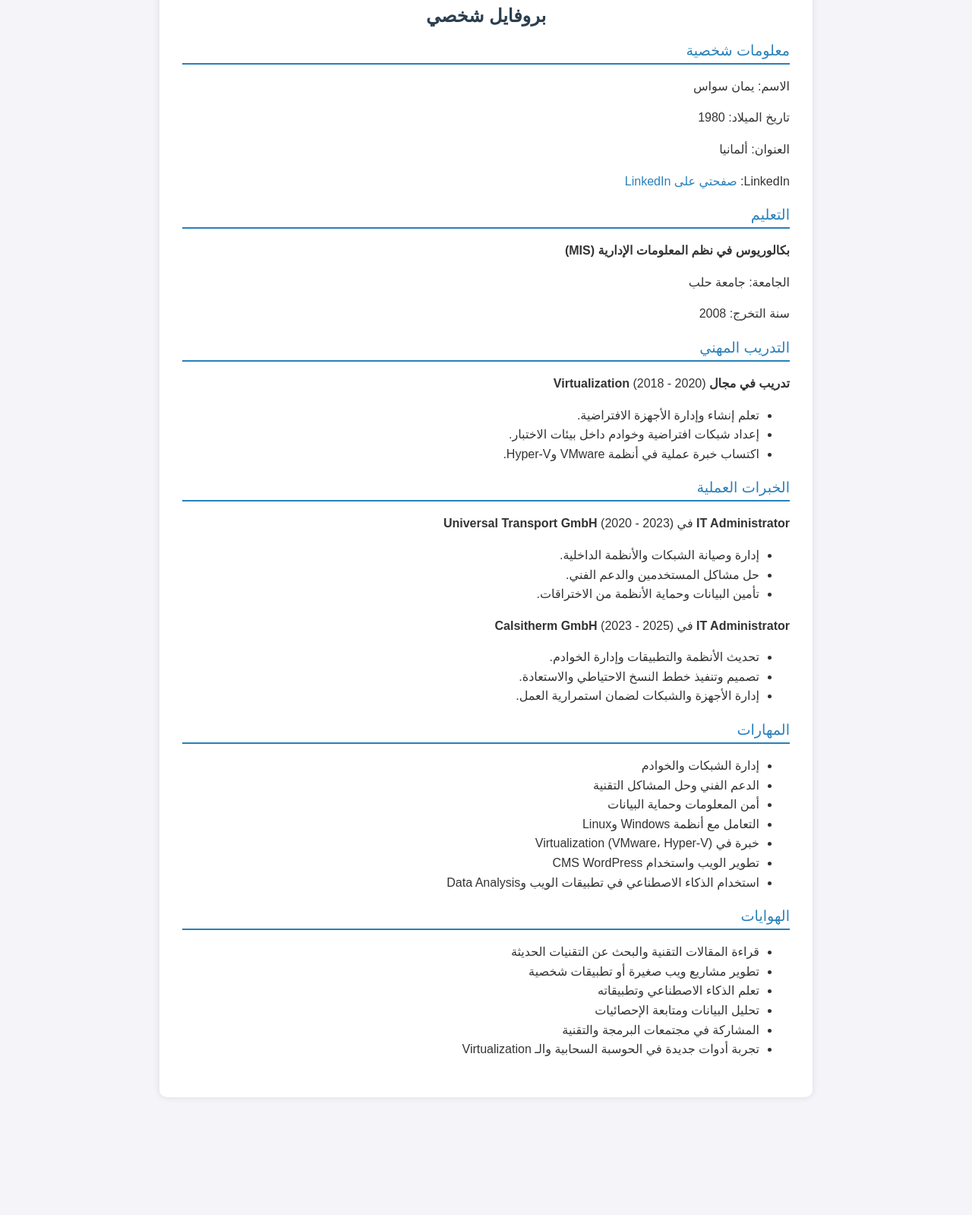
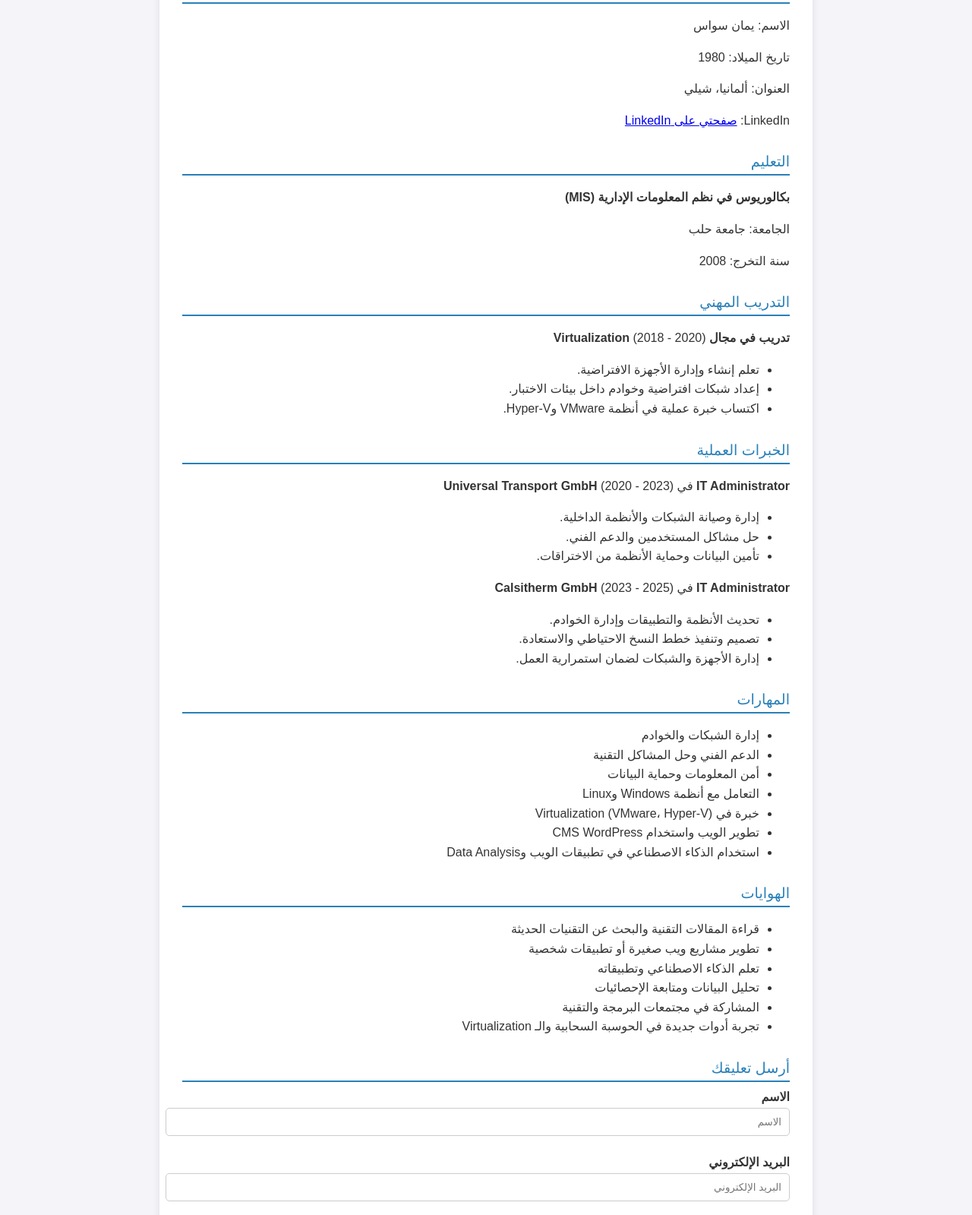
Before and after one commit to Ysawas/session3, a plain HTML site: page index.html in a window 1280 px wide. Shown: the part 154-1753 px from the top of the page at 76% size. Before the commit the page ends 1648 px from the top, so only its background shows below. Drawn offline with Linux system fonts and the light colour scheme.

Commit message:
1. Prototype of CV

```diff
--- a/index.html
+++ b/index.html
@@ -5,71 +5,57 @@
 <meta name="viewport" content="width=device-width, initial-scale=1.0">
 <title>بروفايل يمان سواس</title>
 <style>
-        body {
-            font-family: Arial, sans-serif;
-            background-color: #f4f4f9;
-            color: #333;
-            margin: 0;
-            padding: 0;
-        }
-        .container {
-            max-width: 800px;
-            margin: 50px auto;
-            background-color: #fff;
-            padding: 30px;
-            border-radius: 10px;
-            box-shadow: 0 0 10px rgba(0,0,0,0.1);
-        }
-        h1, h2 {
-            text-align: center;
-            color: #2c3e50;
-        }
-        p, li {
-            line-height: 1.6;
-        }
-        ul {
-            padding-left: 20px;
-        }
-        .section {
-            margin-bottom: 20px;
-        }
-        .section-title {
-            color: #2980b9;
-            border-bottom: 2px solid #2980b9;
-            padding-bottom: 5px;
-            margin-bottom: 10px;
-            font-size: 1.2em;
-        }
-        a {
-            color: #2980b9;
-            text-decoration: none;
-        }
-        a:hover {
-            text-decoration: underline;
-        }
+    body { font-family: Arial, sans-serif; background-color: #f4f4f9; color: #333; margin: 0; padding: 0; scroll-behavior: smooth; }
+    .navbar { background-color: #2980b9; padding: 10px 20px; position: sticky; top: 0; z-index: 100; display: flex; justify-content: center; flex-wrap: wrap; }
+    .navbar a { color: white; text-decoration: none; margin: 5px 15px; font-weight: bold; }
+    .navbar a:hover { text-decoration: underline; }
+    .container { max-width: 800px; margin: 50px auto; background-color: #fff; padding: 30px; border-radius: 10px; box-shadow: 0 0 10px rgba(0,0,0,0.1); }
+    h1, h2 { text-align: center; color: #2c3e50; }
+    p, li { line-height: 1.6; }
+    ul { padding-left: 20px; }
+    .section { margin-bottom: 30px; }
+    .section-title { color: #2980b9; border-bottom: 2px solid #2980b9; padding-bottom: 5px; margin-bottom: 10px; font-size: 1.2em; }
+    label { display: block; margin-top: 10px; font-weight: bold; }
+    input, textarea, button { width: 100%; padding: 10px; margin-top: 5px; margin-bottom: 15px; border-radius: 5px; border: 1px solid #ccc; }
+    button { background-color: #2980b9; color: white; border: none; cursor: pointer; }
+    button:hover { background-color: #1c5980; }
+    .thank-you { text-align: center; padding: 50px; font-size: 1.5em; color: #27ae60; }
 </style>
 </head>
 <body>
+
+<!-- شريط التنقل -->
+<div class="navbar">
+    <a href="#personal">معلوماتك الشخصية</a>
+    <a href="#education">التعليم والتخرج</a>
+    <a href="#training">التدريب المهني</a>
+    <a href="#experience">الخبرات العملية</a>
+    <a href="#skills">المهارات</a>
+    <a href="#hobbies">الهوايات</a>
+    <a href="#contact">نموذج التعليقات</a>
+</div>
+
 <div class="container">
-        <h1>يمان سواس</h1>
-        <h2>بروفايل شخصي</h2>
 
-        <div class="section">
+    <!-- معلومات شخصية -->
+    <div id="personal" class="section">
         <div class="section-title">معلومات شخصية</div>
         <p>الاسم: يمان سواس</p>
         <p>تاريخ الميلاد: 1980</p>
-            <p>العنوان: ألمانيا</p>
-            <p>LinkedIn: <a href="https://www.linkedin.com/in/yaman-sawas-b6973b168/#" target="_blank">صفحتي على LinkedIn</a></p>
+        <p>العنوان: ألمانيا، شيلي</p>
+        <p>LinkedIn: <a href="https://www.linkedin.com/in/username" target="_blank">صفحتي على LinkedIn</a></p>
     </div>
 
-        <div class="section">
+    <!-- التعليم -->
+    <div id="education" class="section">
         <div class="section-title">التعليم</div>
         <p><strong>بكالوريوس في نظم المعلومات الإدارية (MIS)</strong></p>
         <p>الجامعة: جامعة حلب</p>
         <p>سنة التخرج: 2008</p>
     </div>
 
-        <div class="section">
+    <!-- التدريب المهني -->
+    <div id="training" class="section">
         <div class="section-title">التدريب المهني</div>
         <p><strong>تدريب في مجال Virtualization</strong> (2018 - 2020)</p>
         <ul>
@@ -79,7 +65,8 @@
         </ul>
     </div>
 
-        <div class="section">
+    <!-- الخبرات العملية -->
+    <div id="experience" class="section">
         <div class="section-title">الخبرات العملية</div>
         <p><strong>IT Administrator</strong> في <strong>Universal Transport GmbH</strong> (2020 - 2023)</p>
         <ul>
@@ -95,7 +82,8 @@
         </ul>
     </div>
 
-        <div class="section">
+    <!-- المهارات -->
+    <div id="skills" class="section">
         <div class="section-title">المهارات</div>
         <ul>
             <li>إدارة الشبكات والخوادم</li>
@@ -108,7 +96,8 @@
         </ul>
     </div>
 
-        <div class="section">
+    <!-- الهوايات -->
+    <div id="hobbies" class="section">
         <div class="section-title">الهوايات</div>
         <ul>
             <li>قراءة المقالات التقنية والبحث عن التقنيات الحديثة</li>
@@ -119,6 +108,33 @@
             <li>تجربة أدوات جديدة في الحوسبة السحابية والـ Virtualization</li>
         </ul>
     </div>
+
+    <!-- نموذج التعليقات -->
+    <div id="contact" class="section">
+        <div class="section-title">أرسل تعليقك</div>
+        <form action="#thankyou" method="get" target="thankyou_frame">
+            <label for="name">الاسم</label>
+            <input type="text" id="name" name="name" placeholder="الاسم" required>
+
+            <label for="email">البريد الإلكتروني</label>
+            <input type="email" id="email" name="email" placeholder="البريد الإلكتروني" required>
+
+            <label for="message">تعليقك</label>
+            <textarea id="message" name="message" rows="5" placeholder="تعليقك" required></textarea>
+
+            <button type="submit">إرسال</button>
+        </form>
     </div>
+
+</div>
+
+<!-- iframe لإظهار رسالة الشكر بعد الضغط -->
+<iframe name="thankyou_frame" style="display:none;"></iframe>
+
+<!-- قسم رسالة الشكر -->
+<div id="thankyou" class="thank-you">
+    شكراً على تعليقك! سيتم الاطلاع عليه قريباً.
+</div>
+
 </body>
 </html>
```
Lines whose indentation alone changed are shown as unchanged.
